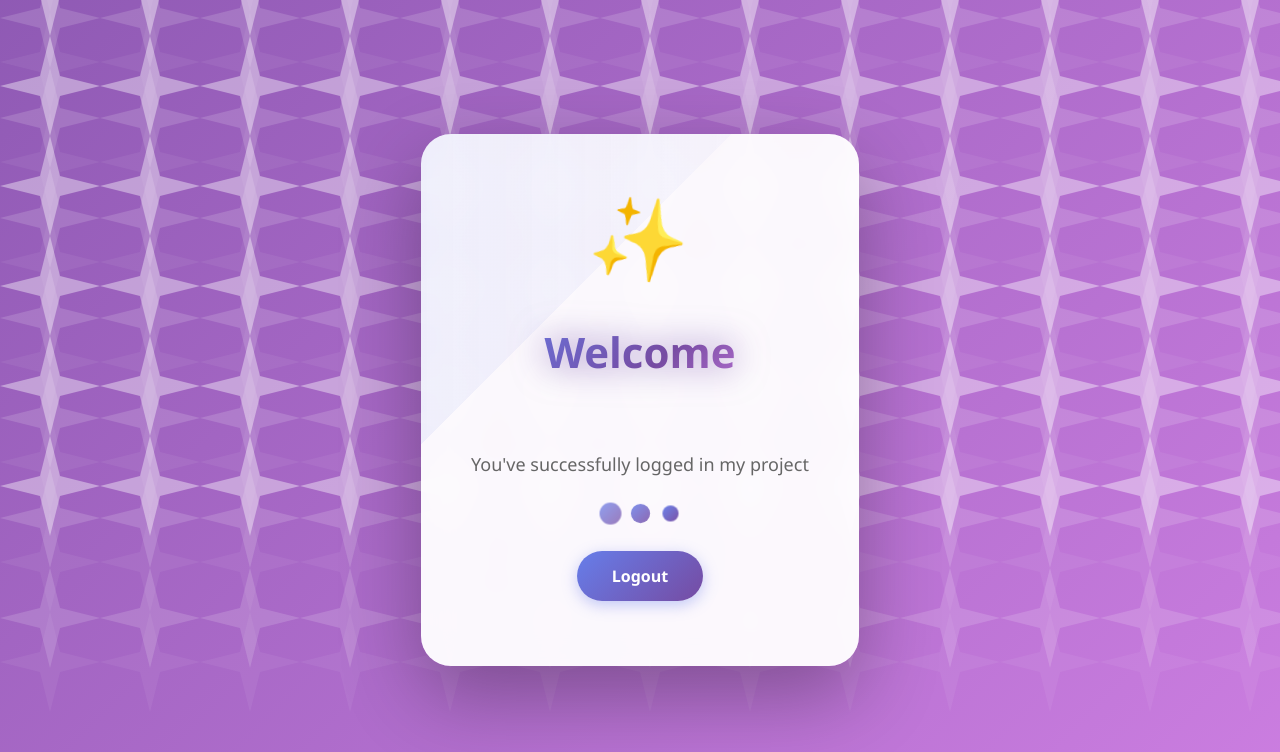
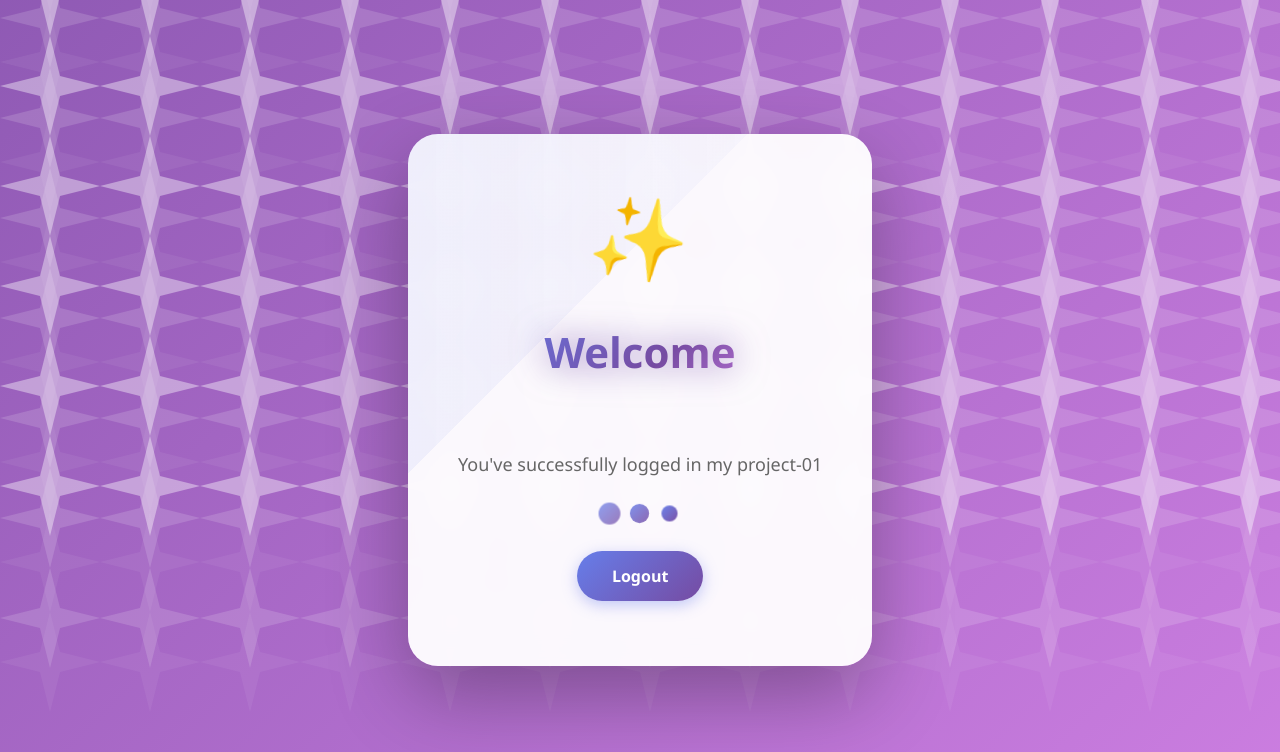
Before and after one commit to Light-zzz/DevOps_2_tier_Project-2, a Flask app: page / in a window 1280 px wide. Shown: the top 752 px of the page. Run offline with Flask 3, Linux system fonts and the light colour scheme; the visitor is signed in with stand-in values (Sample User, id 1).

Commit message:
Update index.html

```diff
--- a/app/templates/index.html
+++ b/app/templates/index.html
@@ -18,7 +18,7 @@
                 <span class="greeting">Welcome</span>
                 <span class="username-animated">{{ username }}!</span>
             </h1>
-            <p class="welcome-message">You've successfully logged in my project</p>
+            <p class="welcome-message">You've successfully logged in my project-01</p>
             <div class="welcome-animation">
                 <div class="circle"></div>
                 <div class="circle"></div>
```
